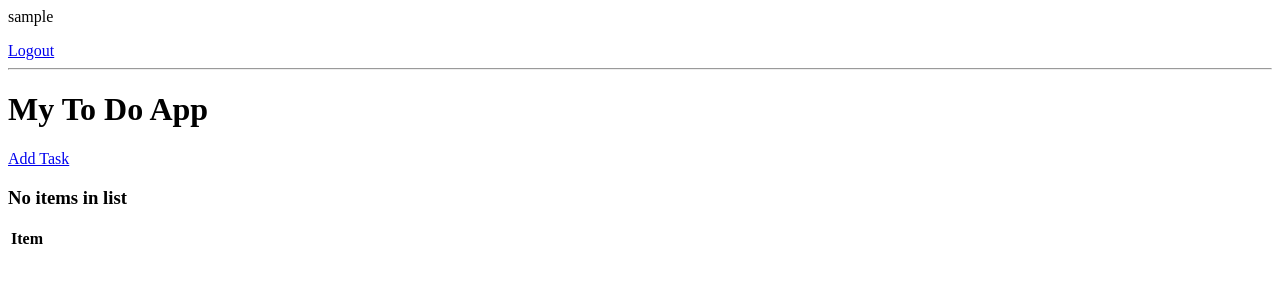
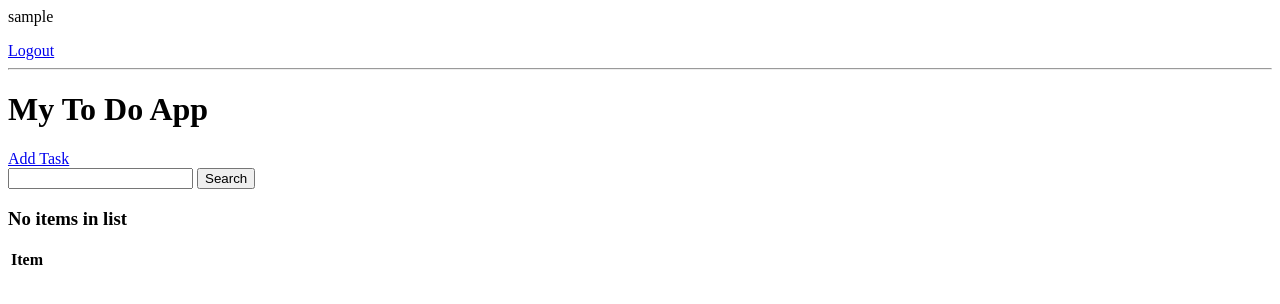
Before and after one commit to mobinghanbari/Todo-List, a Django app: page / in a window 1280 px wide. Shown: the top 304 px of the page. Run offline with Django 4.2, Linux system fonts and the light colour scheme; the visitor is signed in with stand-in values (Sample User, id 1); data that the repository does not hold is empty.

Commit message:
the search form was added

```diff
--- a/base/templates/base/task_list.html
+++ b/base/templates/base/task_list.html
@@ -7,6 +7,11 @@
 <hr>
 <h1>My To Do App</h1>
 <a href="{% url 'task-create' %}">Add Task</a>
+<br>
+<form method="get">
+    <input type="text" name="search-area" value="{{search_input}}">
+    <button type="submit">Search</button>
+</form>
 <table>
     <tr>
         <th>Item</th>
```
